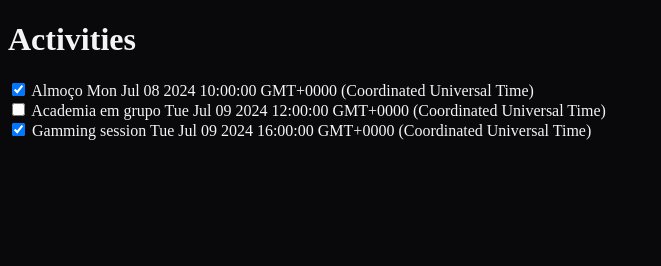
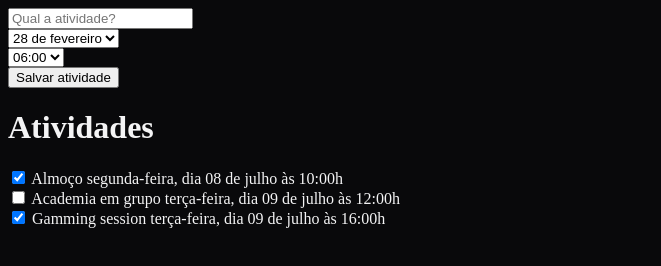
Before and after one commit to BerAmorim/NLW_jul2024, a plain HTML site: page index.html in a window 1280 px wide. Shown: the whole page, without its empty margins (0-661 px from the left). Drawn offline with nearby package versions, Linux system fonts and the light colour scheme.

Commit message:
Segunda aula, closes #2

```diff
--- a/index.html
+++ b/index.html
@@ -1,17 +1,45 @@
 <!DOCTYPE html>
 <html lang="en">
+
 <head>
-  <meta charset="UTF-8">
-  <meta name="viewport" content="width=
-  , initial-scale=1.0">
-  <title>NLW Jul 2024</title>
+    <meta charset="UTF-8">
+    <meta name="viewport" content="width=device-width, initial-scale=1.0">
+    <title>NLW Jul 2024</title>
 
-  <link rel="stylesheet" href="style.css">
+    <script src="https://cdn.jsdelivr.net/npm/dayjs@1/dayjs.min.js"></script>
+    <script src="https://cdn.jsdelivr.net/npm/dayjs@1/locale/pt-br.js"></script>
+    <script>dayjs.locale('pt-br')</script>
+
+
+    <link rel="stylesheet" href="style.css">
 </head>
+
 <body>
-  <h1> Activities </h1>
-    <section></section>
+    <form onsubmit="salvarAtividade(event)">
+        <div>
+            <input type="text" placeholder="Qual a atividade?" name="atividade" required>
+        </div>
 
+        <div>
+            <select name="dia">
+                <option value="2024-03-01">01 de feveiro</option>
+            </select>
+        </div>
+
+        <div>
+            <select name="hora">
+                <option value="10:30">10:30</option>
+            </select>
+        </div>
+
+        <button>Salvar atividade</button>
+    </form>
+
+    <main>
+        <h1> Atividades </h1>
+        <section></section>
+    </main>
     <script src="./script.js"></script>
 </body>
+
 </html>
--- a/script.js
+++ b/script.js
@@ -1,3 +1,18 @@
+// bibliotecas e códigos de terceiros
+const formatador = (data) => {
+  return {
+    dia: {
+      numerico: dayjs(data).format('DD'),
+      semana: {
+        curto: dayjs(data).format('ddd'),
+        longo: dayjs(data).format('dddd'),
+      }
+    },
+    mes: dayjs(data).format('MMMM'),
+    hora: dayjs(data).format('HH:mm')
+  }
+}
+
 // object {}
 const atividade = {
   nome: "Almoço",
@@ -6,7 +21,7 @@ const atividade = {
 }
 
 // lista, array, vetor []
-const atividades = [
+let atividades = [
   atividade,
   {
     nome: 'Academia em grupo',
@@ -20,28 +35,141 @@ const atividades = [
   },
 ]
 
+// atividades = []
+
 // arrow function
 const criarItemDeAtividade = (atividade) => {
 
-  let input = '<input type="checkbox" '
+  let input = `
+  <input
+  onchange="concluirAtividade(event)"
+  value="${atividade.data}"
+  type="checkbox"
+  `
 
-  if(atividade.finalizada) {
+  if (atividade.finalizada) {
     input += 'checked'
   }
 
   input += '>'
 
+  const formatar = formatador(atividade.data);
+
   return `
     <div>
       ${input}
       <span>${atividade.nome}</span>
-    <time>${atividade.data}</time>
+      <time>${formatar.dia.semana.longo},
+      dia ${formatar.dia.numerico}
+      de ${formatar.mes}
+      às ${formatar.hora}h </time>
     </div>
     `
 }
 
 
+const atualizarListaDeAtividades = () => {
   const section = document.querySelector('section')
-for(let atividade of atividades) {
+  section.innerHTML = ''
+
+  // verificar se a minha lista está vazia
+  if (atividades.length == 0) {
+    section.innerHTML = `<p>Nenhuma atividade cadastrada.</p>`
+    return
+  }
+
+  for (let atividade of atividades) {
     section.innerHTML += criarItemDeAtividade(atividade)
   }
+}
+
+atualizarListaDeAtividades()
+
+const salvarAtividade = (event) => {
+  event.preventDefault()
+  const dadosDoFormulario = new FormData(event.target)
+
+  const nome = dadosDoFormulario.get('atividade')
+  const dia = dadosDoFormulario.get('dia')
+  const hora = dadosDoFormulario.get('hora')
+  const data = `${dia} ${hora}`
+
+  const novaAtividade = {
+    nome,
+    data,
+    finalizada: false
+  }
+
+  const atividadeExiste = atividades.find((atividade) => {
+    return atividade.data == novaAtividade.data
+  })
+
+  if (atividadeExiste) {
+    return alert('Dia/Hora não disponível')
+  }
+
+  atividades = [novaAtividade, ...atividades]
+  atualizarListaDeAtividades()
+}
+
+const criarDiasSelecao = () => {
+  const dias = [
+    '2024-02-28',
+    '2024-02-29',
+    '2024-03-01',
+    '2024-03-02',
+    '2024-03-03',
+  ]
+
+  let diasSelecao = ''
+
+  for (let dia of dias) {
+    const formatar = formatador(dia)
+    const diaFormatado = `
+    ${formatar.dia.numerico} de
+    ${formatar.mes}
+    `
+    diasSelecao += `
+    <option value="${dia}">${diaFormatado}</option>
+    `
+  }
+
+  document
+    .querySelector('select[name="dia"]')
+    .innerHTML = diasSelecao
+
+}
+criarDiasSelecao()
+
+
+const criarHorasSelecao = () => {
+  let horasDisponiveis = ''
+
+  for (let i = 6; i < 23; i++) {
+    const hora = String(i).padStart(2, '0')
+    horasDisponiveis += `
+    <option value="${hora}:00">${hora}:00</option>`
+    horasDisponiveis += `
+    <option value="${hora}:30">${hora}:30</option>`
+  }
+
+  document
+    .querySelector('select[name="hora"]')
+    .innerHTML = horasDisponiveis
+}
+criarHorasSelecao()
+
+const concluirAtividade = (event) => {
+  const input = event.target
+  const dataDesteInput = input.value
+
+  const atividade = atividades.find((atividade) => {
+    return atividade.data == dataDesteInput
+  })
+
+  if(!atividade) {
+    return
+  }
+
+  atividade.finalizada = !atividade.finalizada
+}
```
Lines whose indentation alone changed are shown as unchanged.
